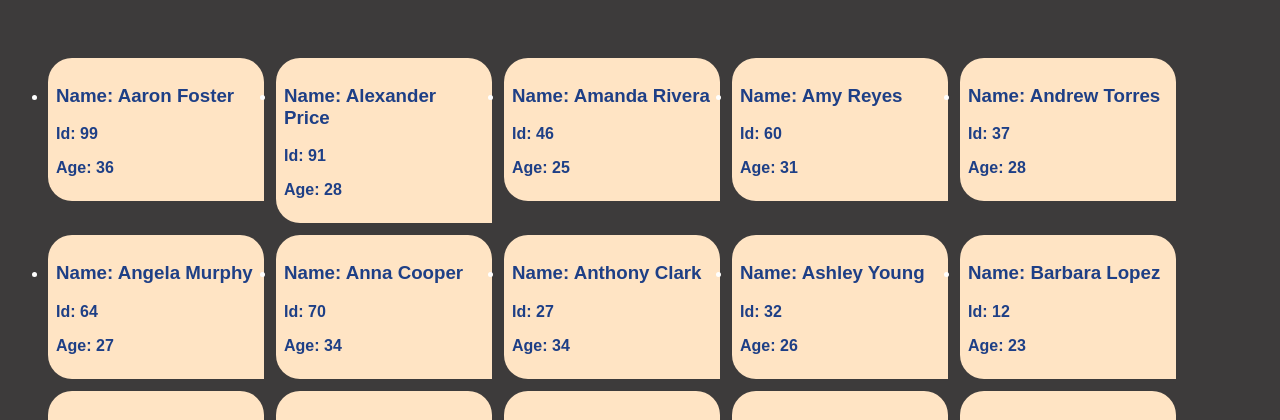
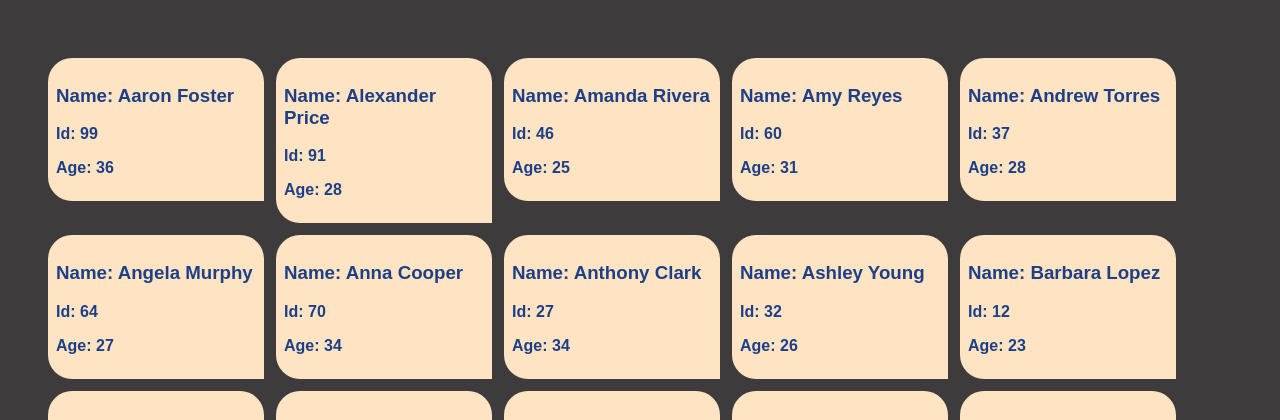
Before and after one commit to Johnny088/hillel_react_lesson51, a React (Vite) app: page / in a window 1280 px wide. Shown: the part 290-710 px from the top of the page. Built offline with nearby package versions, Linux system fonts and the light colour scheme.

Commit message:
add list style

```diff
--- a/src/index.css
+++ b/src/index.css
@@ -5,3 +5,6 @@ body {
   font-size: 20;
   font-weight: bold;
 }
+li {
+  list-style: none;
+}
```
